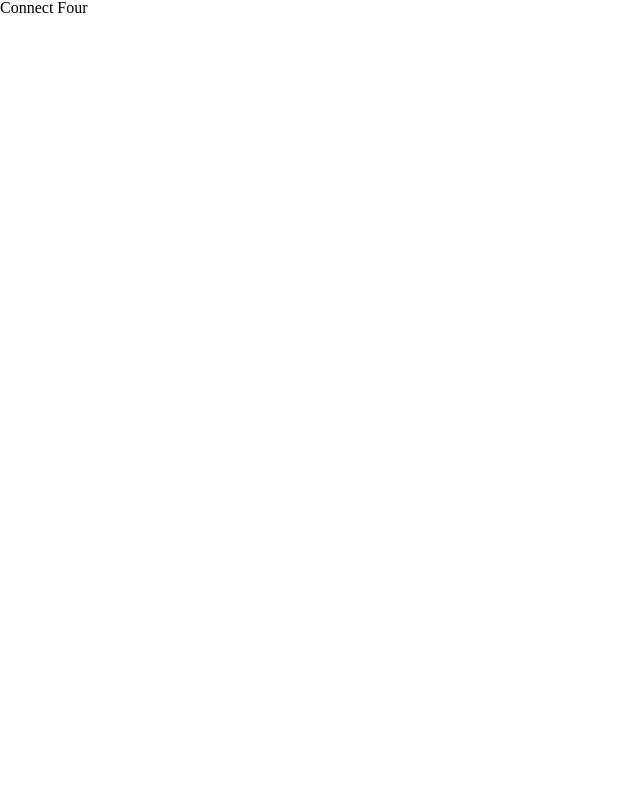
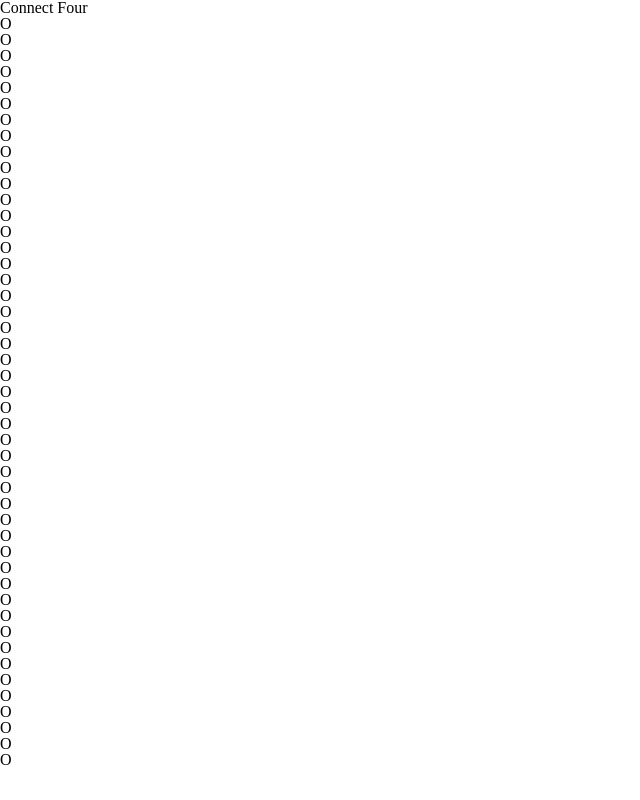
Before and after one commit to anami-sf/Connect-Four, a plain HTML site: page index.html in a window 1280 px wide. Shown: the whole page, without its empty margins (0-640 px from the left). Drawn offline with Linux system fonts and the light colour scheme.

Commit message:
Create board in html doc

```diff
--- a/index.html
+++ b/index.html
@@ -15,7 +15,56 @@
         <nav>
 
         </nav>
-        <section>
+        <section id="board">
+            <div id="c0r5" class="cell">O</div>
+            <div id="c1r5" class="cell">O</div>
+            <div id="c2r5" class="cell">O</div>
+            <div id="c3r5" class="cell">O</div>
+            <div id="c4r5" class="cell">O</div>
+            <div id="c5r5" class="cell">O</div>
+            <div id="c6r5" class="cell">O</div>
+O
+            <div id="c0r4" class="cell">O</div>
+            <div id="c1r4" class="cell">O</div>
+            <div id="c2r4" class="cell">O</div>
+            <div id="c3r4" class="cell">O</div>
+            <div id="c4r4" class="cell">O</div>
+            <div id="c5r4" class="cell">O</div>
+            <div id="c6r4" class="cell">O</div>
+O
+            <div id="c0r3" class="cell">O</div>
+            <div id="c1r3" class="cell">O</div>
+            <div id="c2r3" class="cell">O</div>
+            <div id="c3r3" class="cell">O</div>
+            <div id="c4r3" class="cell">O</div>
+            <div id="c5r3" class="cell">O</div>
+            <div id="c6r3" class="cell">O</div>
+O
+            <div id="c0r2" class="cell">O</div>
+            <div id="c1r2" class="cell">O</div>
+            <div id="c2r2" class="cell">O</div>
+            <div id="c3r2" class="cell">O</div>
+            <div id="c4r2" class="cell">O</div>
+            <div id="c5r2" class="cell">O</div>
+            <div id="c6r2" class="cell">O</div>
+O
+            <div id="c0r1" class="cell">O</div>
+            <div id="c1r1" class="cell">O</div>
+            <div id="c2r1" class="cell">O</div>
+            <div id="c3r1" class="cell">O</div>
+            <div id="c4r1" class="cell">O</div>
+            <div id="c5r1" class="cell">O</div>
+            <div id="c6r1" class="cell">O</div>
+O
+            <div id="c0r0" class="cell">O</div>
+            <div id="c1r0" class="cell">O</div>
+            <div id="c2r0" class="cell">O</div>
+            <div id="c3r0" class="cell">O</div>
+            <div id="c4r0" class="cell">O</div>
+            <div id="c5r0" class="cell">O</div>
+            <div id="c6r0" class="cell">O</div>
+
+
 
         </section>
         <footer>
```
